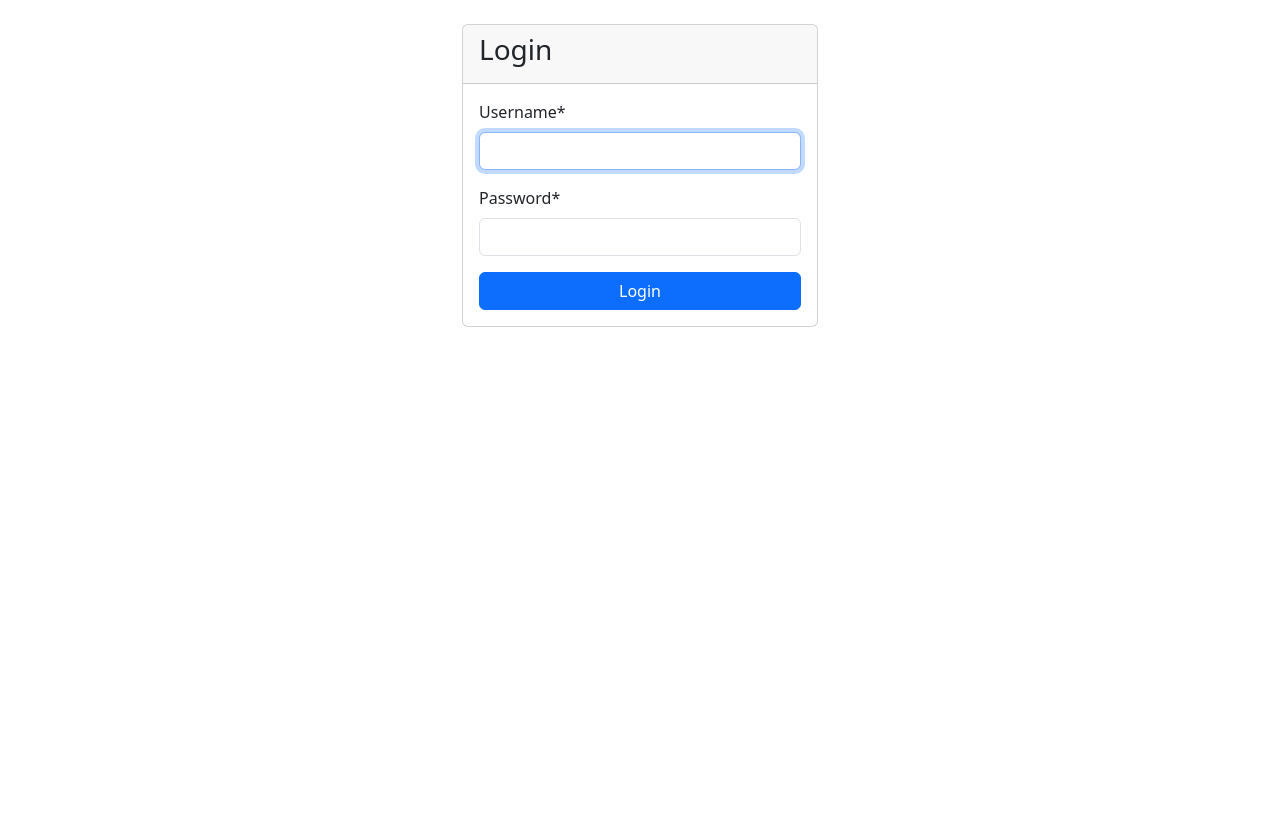
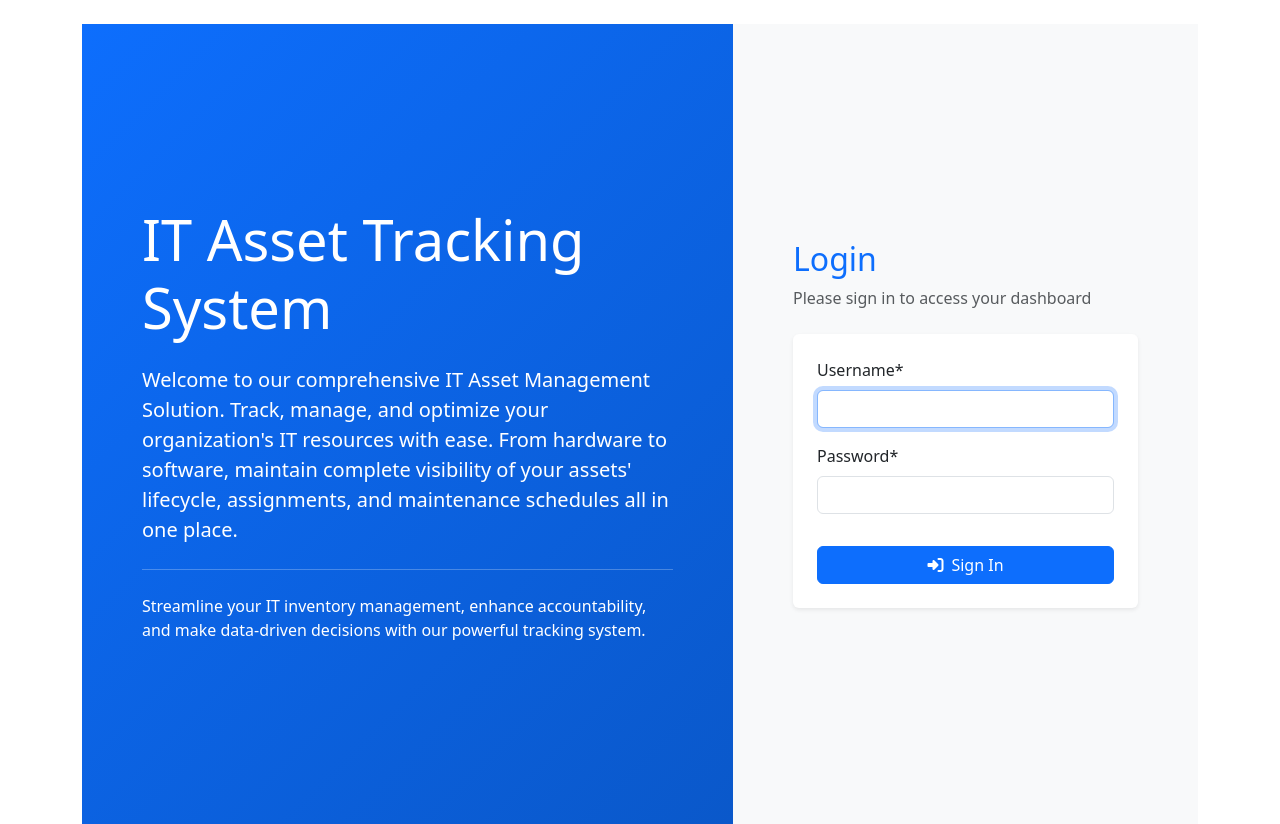
Before and after one commit to nasirhaidary/itat-py-vscode, a Django app: page /login/ in a window 1280 px wide. Shown: the part 56-880 px from the top of the page. Before the commit the page ends 383 px from the top, so only its background shows below. Run offline with Django 5.2, Linux system fonts and the light colour scheme; some libraries are stand-ins or nearby versions.

Commit message:
Redesigned and updated the login page, reduced the recent assets from 5 to 3 rows.

```diff
--- a/dashboard/views.py
+++ b/dashboard/views.py
@@ -29,6 +29,6 @@ class DashboardView(LoginRequiredMixin, TemplateView):
         ).order_by('-count')
 
         # Recent assets (last 5)
-        context['recent_assets'] = Asset.objects.all().order_by('-registration_date')[:5]
+        context['recent_assets'] = Asset.objects.all().order_by('-registration_date')[:3]
 
         return context
--- a/templates/base.html
+++ b/templates/base.html
@@ -5,6 +5,21 @@
     <meta name="viewport" content="width=device-width, initial-scale=1.0">
     <title>IT Asset Tracker - {% block title %}{% endblock %}</title>
     <link href="https://cdn.jsdelivr.net/npm/bootstrap@5.3.0/dist/css/bootstrap.min.css" rel="stylesheet">
+    <link href="https://cdnjs.cloudflare.com/ajax/libs/font-awesome/6.4.0/css/all.min.css" rel="stylesheet">
+    <style>
+        .bg-primary {
+            background: linear-gradient(135deg, #0d6efd 0%, #0a58ca 100%) !important;
+        }
+        .bg-light {
+            background-color: #f8f9fa !important;
+        }
+        .shadow-sm {
+            box-shadow: 0 .125rem .25rem rgba(0,0,0,.075) !important;
+        }
+        .min-vh-100 {
+            min-height: 100vh;
+        }
+    </style>
 </head>
 <body>
     <nav class="navbar navbar-expand-lg navbar-dark bg-dark">
--- a/templates/login.html
+++ b/templates/login.html
@@ -1,20 +1,41 @@
 {% extends 'base.html' %}
 {% load crispy_forms_tags %}
 
-{% block title %}Login{% endblock %}
+{% block title %}Login - IT Asset Tracking System{% endblock %}
 
 {% block content %}
-<div class="row">
-    <div class="col-md-4 offset-md-4">
-        <div class="card">
-            <div class="card-header">
-                <h3 class="card-title">Login</h3>
+<div class="container-fluid min-vh-100">
+    <div class="row min-vh-100">
+        <!-- Description Section -->
+        <div class="col-md-7 bg-primary text-white d-flex align-items-center">
+            <div class="px-5">
+                <h1 class="display-4 mb-4">IT Asset Tracking System</h1>
+                <p class="lead">
+                    Welcome to our comprehensive IT Asset Management Solution. Track, manage, and optimize your organization's
+                    IT resources with ease. From hardware to software, maintain complete visibility of your assets' lifecycle,
+                    assignments, and maintenance schedules all in one place.
+                </p>
+                <hr class="my-4 bg-white">
+                <p class="mb-0">
+                    Streamline your IT inventory management, enhance accountability, and make data-driven decisions
+                    with our powerful tracking system.
+                </p>
             </div>
-            <div class="card-body">
-                <form method="post" novalidate>
+        </div>
+
+        <!-- Login Form Section -->
+        <div class="col-md-5 d-flex align-items-center bg-light">
+            <div class="w-100 px-5">
+                <div class="mb-4">
+                    <h2 class="text-primary">Login</h2>
+                    <p class="text-muted">Please sign in to access your dashboard</p>
+                </div>
+                <form method="post" novalidate class="shadow-sm p-4 bg-white rounded">
                     {% csrf_token %}
                     {{ form|crispy }}
-                    <button type="submit" class="btn btn-primary w-100">Login</button>
+                    <button type="submit" class="btn btn-primary w-100 mt-3">
+                        <i class="fas fa-sign-in-alt me-2"></i>Sign In
+                    </button>
                 </form>
             </div>
         </div>
```
Also changed, not shown: db.sqlite3, 1 other file.
